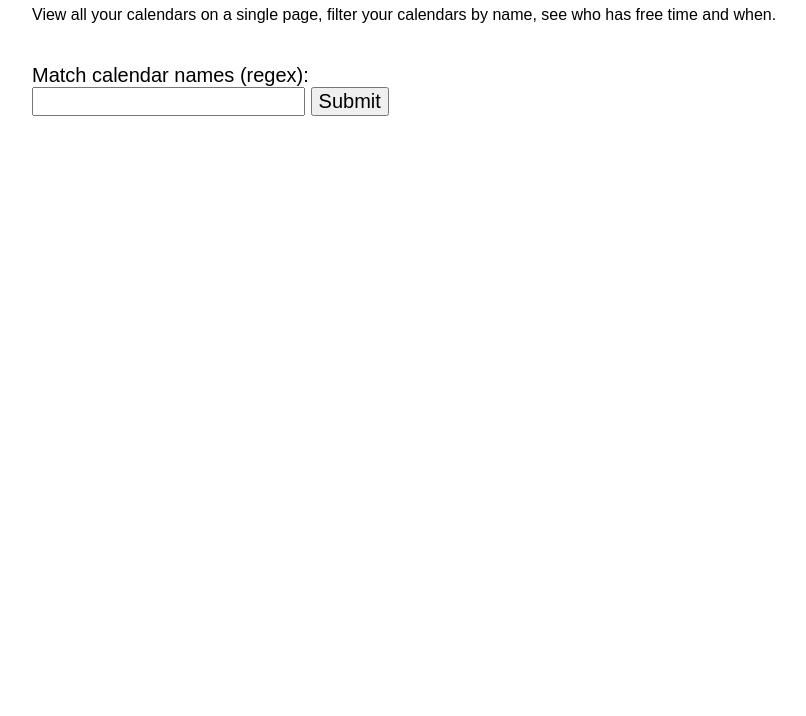
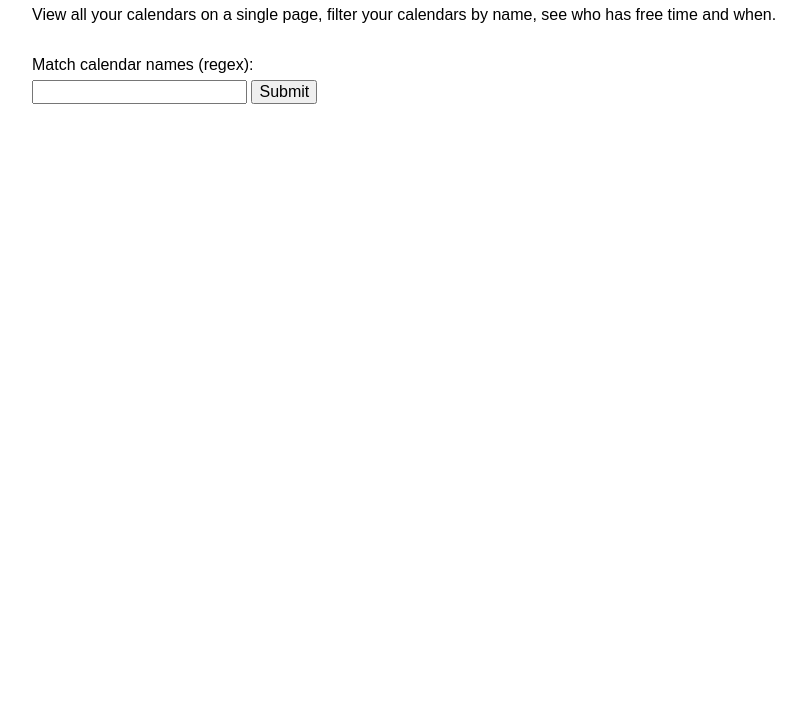
Before and after one commit to robd/todayomatic, a plain HTML site: page index.html in a window 1280 px wide. Shown: the part 84-800 px from the top of the page, without its empty margins (0-806 px from the left). Drawn offline with Linux system fonts and the light colour scheme.

Commit message:
Tweak font sizes

```diff
--- a/index.html
+++ b/index.html
@@ -5,9 +5,9 @@
   <meta charset='utf-8' />
 
   <style>
-    body { font-family: sans-serif; margin: 2em;}
-    label { margin-top: 2em; display: block; font-size: 20px; }
-    input { font-size: 20px; }
+    body { font-family: sans-serif; margin: 2em; }
+    label { margin-top: 2em; display: block; ; }
+    input { font-size: 16px; margin-top: 6px}
     #calendars-table { width: 100%; margin-top: 2em;}
     .calendar-row { padding: 3px 0; border-top: 1px dotted lightgrey}
     .event, .available { border: 1px solid white; display: inline-block; overflow: hidden; vertical-align: top; padding: 3px; box-sizing: border-box; }
@@ -230,7 +230,6 @@
                     if (lastEventEnd < dayEnd) {
                         addAvailableTd(calendarRow, lastEventEnd, dayEnd);
                     }
-
                 });
             });
 
```
